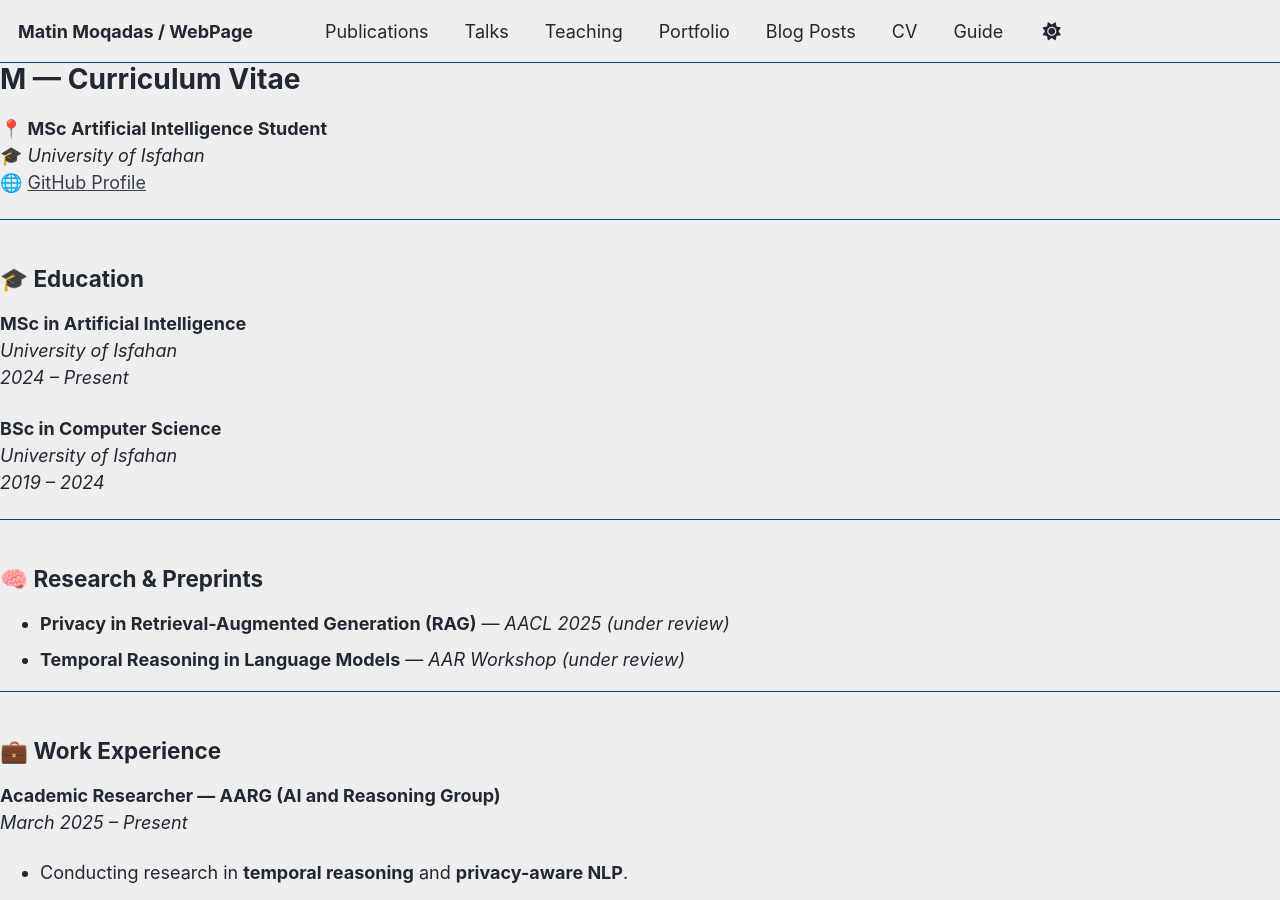
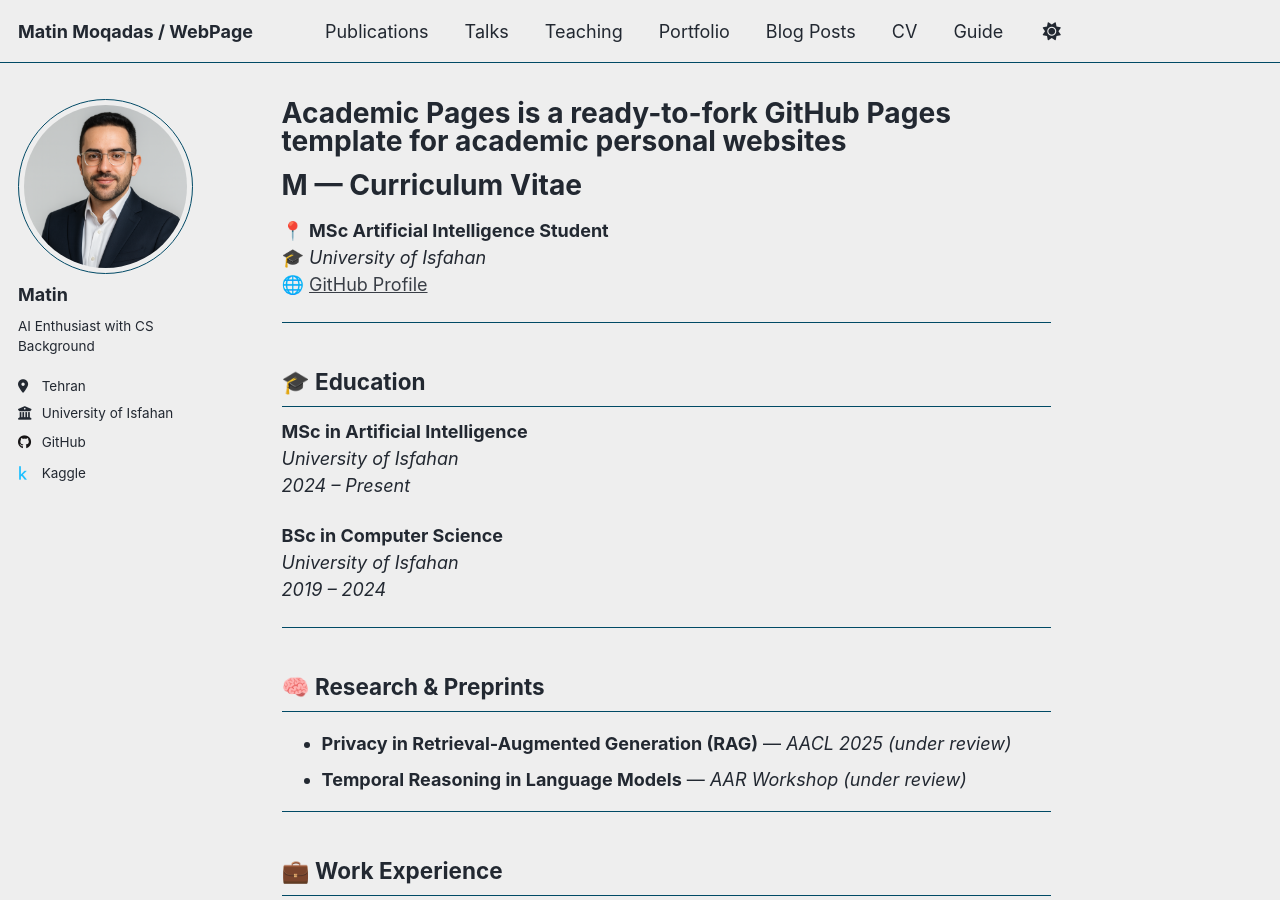
Before and after one commit to matinmoqadas/matinmoqadas.github.io, a Jekyll site: the page built from _pages/about.md, in a window 1280 px wide and 900 px high. Built offline with Jekyll 4.4.1, drawn with Linux system fonts in a browser that asks for light colours; our own code applies the rules of GitHub Pages for plain Markdown files; a script that is not in the unit is left out; some of the changed lines change nothing that is shown.

Commit message:
Update _config.yml

```diff
--- a/_config.yml
+++ b/_config.yml
@@ -234,32 +234,32 @@
 # These settings control how pages and collections are included in the site
 defaults:
   # _posts
-  # - scope:
-  #     path: ""
-  #     type: posts
-  #   values:
-  #     layout: single
-  #     author_profile: false
-  #     read_time: true
-  #     comments: true
-  #     share: true
-  #     related: true
+  - scope:
+      path: ""
+      type: posts
+    values:
+      layout: single
+      author_profile: false
+      read_time: true
+      comments: true
+      share: true
+      related: true
   # _pages
-  # - scope:
-  #     path: ""
-  #     type: pages
-  #   values:
-  #     layout: single
-  #     author_profile: true
+  - scope:
+      path: ""
+      type: pages
+    values:
+      layout: single
+      author_profile: true
   # _teaching
-  # - scope:
-  #     path: ""
-  #     type: teaching
-  #   values:
-  #     layout: single
-  #     author_profile: false
-  #     share: true
-  #     comments: true
+  - scope:
+      path: ""
+      type: teaching
+    values:
+      layout: single
+      author_profile: false
+      share: false
+      comments: false
   # _publications
   - scope:
       path: ""
@@ -267,25 +267,25 @@
     values:
       layout: single
       author_profile: false
-      share: true
-      comments: true
+      share: false
+      comments: false
   # _portfolio
-  # - scope:
-  #     path: ""
-  #     type: portfolio
-  #   values:
-  #     layout: single
-  #     author_profile: false
-  #     share: true
-  #     comment: true
+  - scope:
+      path: ""
+      type: portfolio
+    values:
+      layout: single
+      author_profile: false
+      share: false
+      comment: false
   # _talks
-  # - scope:
-  #     path: ""
-  #     type: talks
-  #   values:
-  #     layout: talk
-  #     author_profile: false
-  #     share: true
+  - scope:
+      path: ""
+      type: talks
+    values:
+      layout: talk
+      author_profile: false
+      share: false
 
 
 # Sass/SCSS
```
